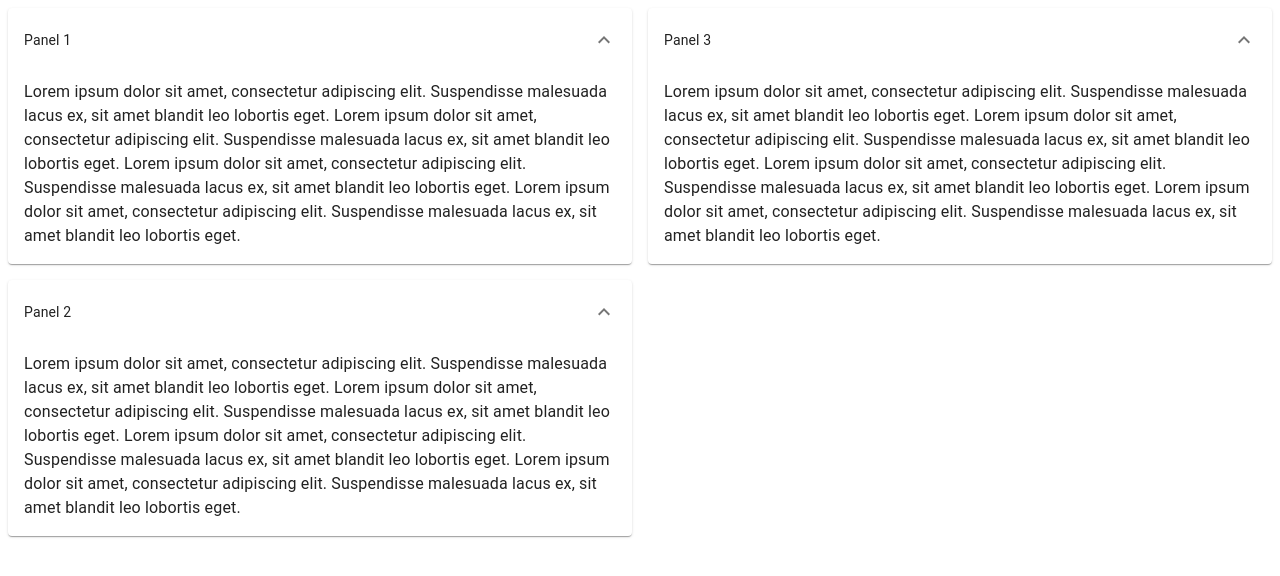
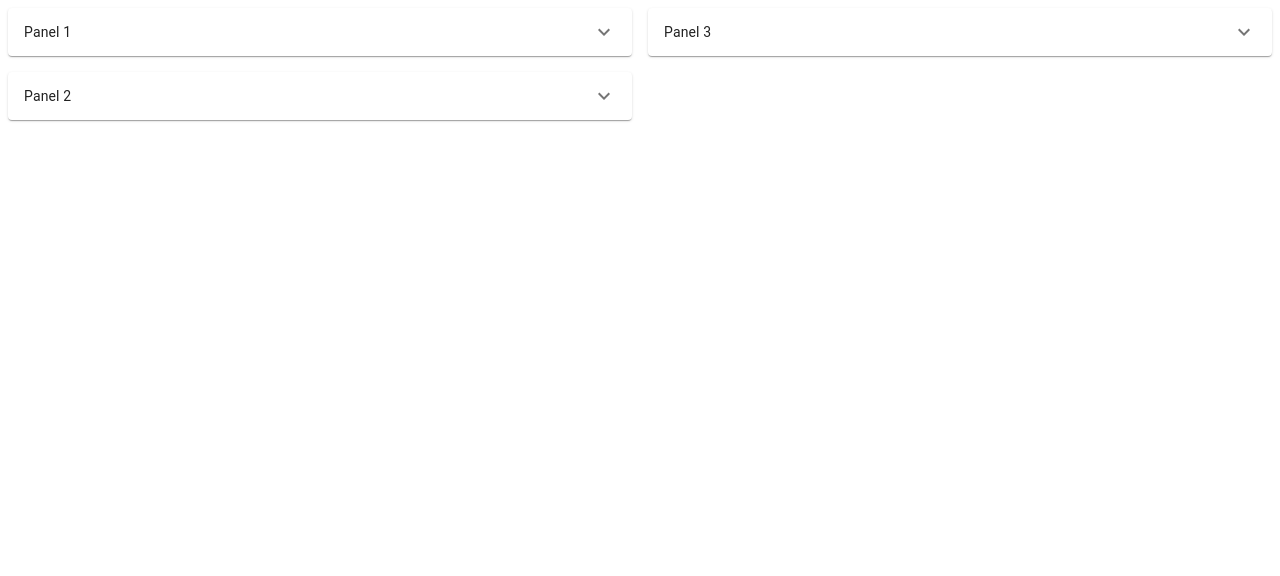
Before and after one commit to sriramrudraraju/react-drag-and-drop, a React (Create React App) app: page / in a window 1280 px wide. Shown: the top 576 px of the page. Built offline with nearby package versions, Linux system fonts and the light colour scheme.

Commit message:
refact: converting columns to arrays from object

```diff
--- a/src/components/app/app.css
+++ /dev/null
@@ -1,5 +0,0 @@
-.app-root {
-  display: flex;
-  border: 2px dashed gray;
-  height: 500px;
-}
--- a/src/components/app/app.tsx
+++ b/src/components/app/app.tsx
@@ -3,21 +3,30 @@ import React, { useCallback, useMemo, useState } from 'react';
 import { DragAndDrop } from '../drag-and-drop/drag-and-drop.component';
 import { SimpleExpansionPanel } from '../../common/components/expansion-panel/expansion-panel.component';
 
+import { Column } from '../drag-and-drop/dragabble-column/dragabble-column.component';
 import { ItemDetails } from '../drag-and-drop/dragabble-item/dragable-item.component';
 
-import './app.css';
+const columnIndex = (cols: Column[], name: string) => {
+  let x = -1;
+  cols.forEach((col, i) => {
+    if (col.name === name) {
+      x = i;
+    }
+  })
+  return x;
+}
 
-const COLUMNS = {
-  column1: {
+const COLUMNS = [
+  {
     name: 'column1',
     max: 2,
-    items: [{id: 1, expand: true}, {id: 2, expand: true}]
+    items: [{id: 1, expand: false}, {id: 2, expand: false}]
   },
-  column2: {
+  {
     name: 'column2',
-    items: [{id: 3, expand: true}]
+    items: [{id: 3, expand: false}]
   }
-}
+]
 
 
 // styles for items
@@ -31,10 +40,10 @@ function getItemStyle({draggingSnapshot, style}: ItemDetails) {
 };
 
 export const App = () => {
-  const [columns, setColumns] = useState<any>(COLUMNS);
+  const [columns, setColumns] = useState<Column[]>(COLUMNS);
 
   const onColumnsUpdate = useCallback(
-    (cols: any) => {
+    (cols: Column[]) => {
       setColumns(cols);
     },
     []
@@ -45,13 +54,11 @@ export const App = () => {
       const { column, index } = itemDetails;
       const columnItems = [...column.items];
       columnItems[index].expand = flag;
-      setColumns({
-        ...columns,
-        [column.name]: {
-          ...columns[column.name],
-          items: columnItems
-        }
-      })
+      // position at which the source name exists in array
+      const sourceColumnIndex = columnIndex(columns, column.name);
+      const columnsClone = Array.from(columns);
+      columnsClone[sourceColumnIndex].items = columnItems;
+      setColumns(columnsClone)
     },
     [columns]
   );
--- a/src/components/drag-and-drop/drag-and-drop.component.tsx
+++ b/src/components/drag-and-drop/drag-and-drop.component.tsx
@@ -6,10 +6,21 @@ import { ItemMap } from './dragabble-item/dragable-item.component';
 
 import { reorder } from './utils/reorder';
 
+
+const columnIndex = (cols: Column[], name: string) => {
+  let x = -1;
+  cols.forEach((col, i) => {
+    if (col.name === name) {
+      x = i;
+    }
+  })
+  return x;
+}
+
 interface DragAndDropProps {
-  columns: {[key: string]: Column};
+  columns: Column[];
   itemsMap: {[key: number]: ItemMap};
-  onColumnsUpdate: (obj: {[key: string]: Column}, dropResult?: DropResult) => void;
+  onColumnsUpdate: (cols: Column[], dropResult?: DropResult) => void;
   isDragDisabled?: boolean;
 }
 
@@ -61,43 +72,46 @@ export const DragAndDrop: FC<DragAndDropProps> = React.memo(
           return;
         }
 
+        // position at which the source name exists in array
+        const sourceColumnIndex = columnIndex(columns, source.droppableId);
+        // position at which the source name exists in array
+        const destinationColumnIndex = columnIndex(columns, destination.droppableId);
+
         // if within same column
         if (source.droppableId === destination.droppableId) {
           // reorder them
           const reorderedList = reorder(
-            columns[source.droppableId].items,
+            // @ts-ignore. index signature for columns
+            columns[sourceColumnIndex].items,
             source.index,
             destination.index
           );
 
+          const columnsClone = Array.from(columns);
+          // @ts-ignore. index signature for columns
+          columnsClone[sourceColumnIndex].items = reorderedList;
+
           // update source column list state
-          onColumnsUpdate({
-            ...columns,
-            [source.droppableId]: {
-              ...columns[source.droppableId],
-              items: reorderedList
-            }
-          }, result);
+          onColumnsUpdate(columnsClone, result);
         } else {
           // get the updated source and destination lists
           const moveResult = move(
-            columns[source.droppableId],
-            columns[destination.droppableId],
+            // @ts-ignore. index signature for columns
+            columns[sourceColumnIndex],
+            // @ts-ignore. index signature for columns
+            columns[destinationColumnIndex],
             source,
             destination
           );
 
-          onColumnsUpdate({
-            ...columns,
-            [source.droppableId]: {
-              ...columns[source.droppableId],
-              items: moveResult[source.droppableId]
-            },
-            [destination.droppableId]: {
-              ...columns[destination.droppableId],
-              items: moveResult[destination.droppableId]
-            }
-          }, result);
+          const columnsClone = Array.from(columns);
+          // @ts-ignore. index signature for columns
+          columnsClone[sourceColumnIndex].items = moveResult[source.droppableId];
+          // @ts-ignore. index signature for columns
+          columnsClone[destinationColumnIndex].items = moveResult[destination.droppableId];
+
+          // update source column list state
+          onColumnsUpdate(columnsClone, result);
         }
       },
       [columns, onColumnsUpdate, move]
@@ -107,13 +121,13 @@ export const DragAndDrop: FC<DragAndDropProps> = React.memo(
       <div style={{display: 'flex'}}>
         <DragDropContext onDragEnd={onDragEnd}>
           {
-            Object.keys(columns).map((key) => (
+            (columns as Column[]).map((col) => (
               <DragabbleColumn
-                key={key}
-                droppableId={key}
+                key={col.name}
+                droppableId={col.name}
                 itemsMap={itemsMap}
-                column={columns[key]}
-                columns={columns}
+                column={col}
+                columns={columns as Column[]}
                 isDragDisabled={isDragDisabled}
               />
             ))
--- a/src/components/drag-and-drop/dragabble-column/dragabble-column.component.tsx
+++ b/src/components/drag-and-drop/dragabble-column/dragabble-column.component.tsx
@@ -16,7 +16,7 @@ export interface DragabbleColumnProps {
   itemsMap: {[key: number]: ItemMap };
   droppableId: string;
   column: Column;
-  columns: {[key: string]: Column};
+  columns: Column[];
   isDragDisabled?: boolean;
 }
 
--- a/src/components/drag-and-drop/dragabble-item/dragable-item.component.tsx
+++ b/src/components/drag-and-drop/dragabble-item/dragable-item.component.tsx
@@ -7,7 +7,7 @@ export interface ItemDetails {
   readonly index: number;
   readonly item: Item;
   readonly column: Column;
-  readonly columns: {[key: string]: Column};
+  readonly columns: Column[];
   readonly draggingSnapshot: DraggableStateSnapshot;
   readonly style?: any;
 }
@@ -29,7 +29,7 @@ interface DragableItemProps {
   index: number;
   column: Column;
   isDragDisabled?: boolean;
-  columns: {[key: string]: Column};
+  columns: Column[];
 }
 
 export const DragableItem: FC<DragableItemProps> = React.memo(
```
